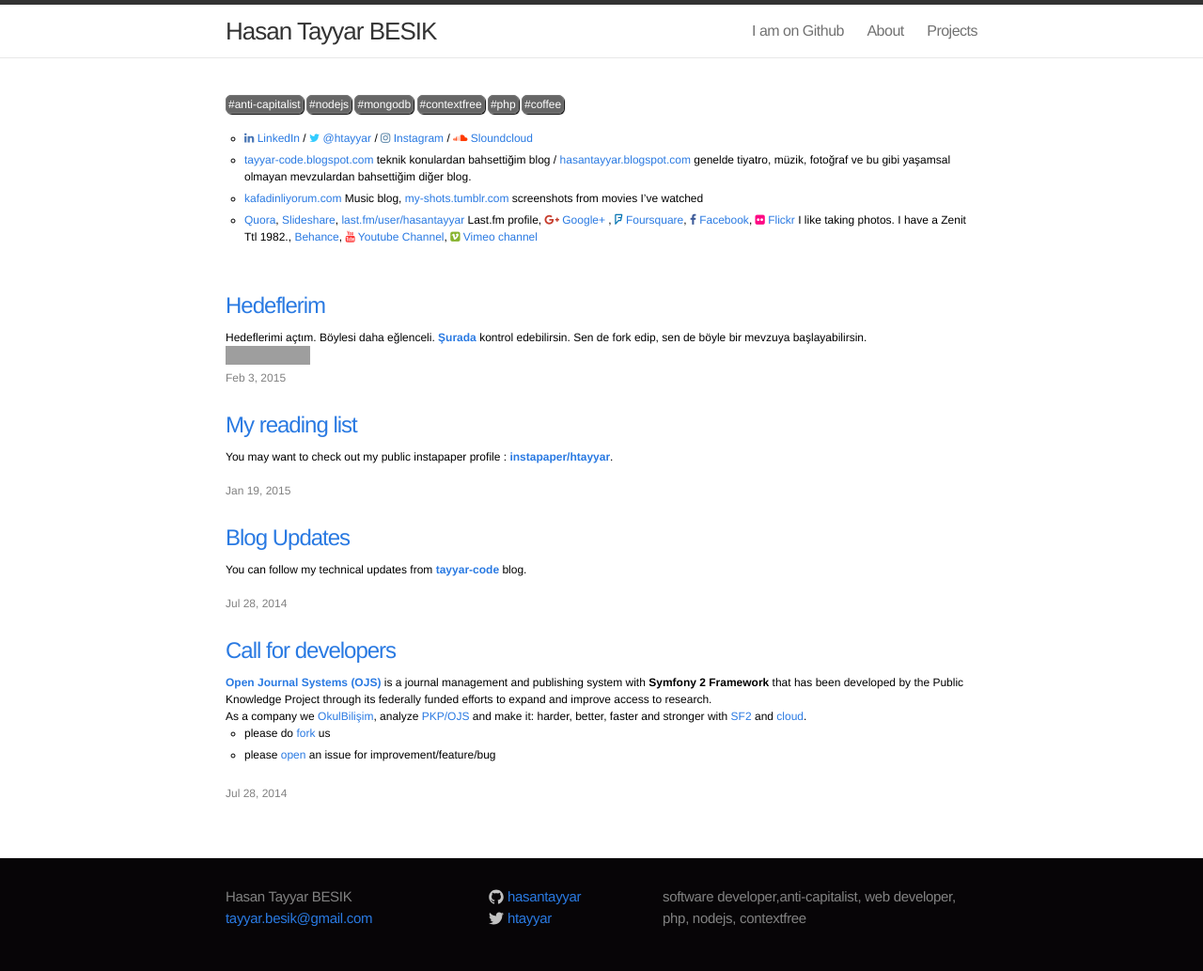
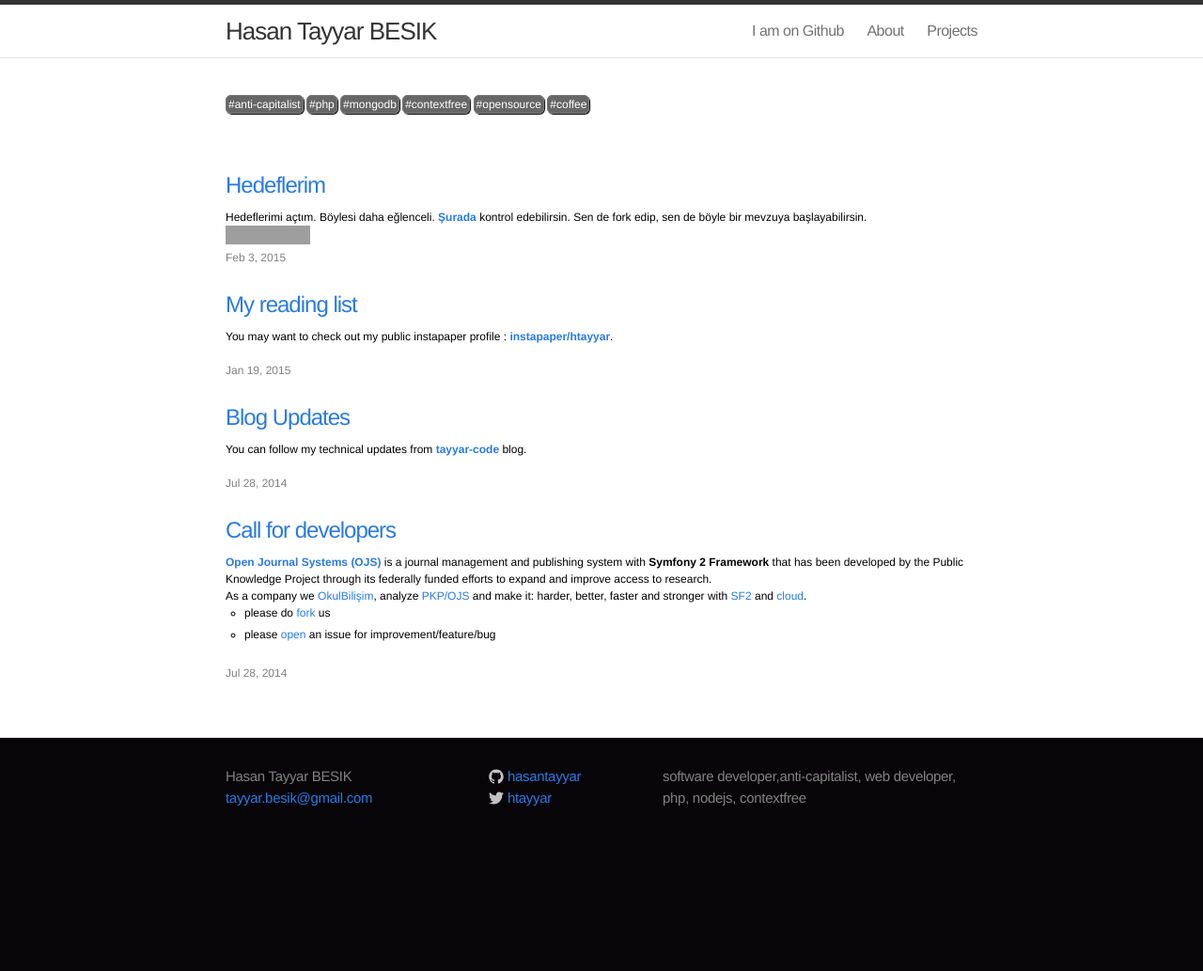
Before and after one commit to hasantayyar/hasantayyar.net, a Jekyll site: the page built from index.html, in a window 1280 px wide. Shown: the whole page at 94% size. Built offline with Jekyll 4.4.1, drawn with Linux system fonts in a browser that asks for light colours; nearby versions of some CDN libraries; some web fonts are replaced; Markdown is read by kramdown in place of the engine named in the settings; after the commit the page ends 905 px from its top, so only the background shows below that; grey boxes are pictures that could not be loaded.

Commit message:
updated about and index page

```diff
--- a/_includes/links.markdown
+++ /dev/null
@@ -1,26 +0,0 @@
-<span class="badge">#anti-capitalist</span>  <span class="badge">#nodejs</span> <span class="badge">#mongodb</span> <span class="badge">#contextfree</span> <span class="badge">#php</span> <span class="badge">#coffee</span>
-<br><br>
-
-- [<span class="fa fa-linkedin" style="color:#4875B4"></span> LinkedIn][linkedin] / [<span class="fa fa-twitter" style="color:#33CCFF"></span> @htayyar][twitter] / [<span class="fa fa-instagram" style="color:#517fa4"></span> Instagram][instagram] / [<span class="fa fa-soundcloud" style="color:#ff3a00"></span> Sloundcloud][s]
-- [tayyar-code.blogspot.com][blog1] teknik konulardan bahsettiğim blog /  [hasantayyar.blogspot.com][blog2] genelde tiyatro, müzik, fotoğraf ve bu gibi yaşamsal olmayan mevzulardan bahsettiğim diğer blog.
-- [kafadinliyorum.com][music-blog] Music blog, [my-shots.tumblr.com][tumblr2] screenshots from movies I've watched
-- [Quora][quora], [Slideshare][slideshare], [last.fm/user/hasantayyar](http://last.fm/user/hasantayyar) Last.fm profile, [<span class="fa fa-google-plus" style="color:#C63D2D"></span>  Google+][plus] , [<span class="fa fa-foursquare" style="color:#0072b1"></span> Foursquare][fq], [<span class="fa fa-facebook" style="color:#3B5998"></span> Facebook][face], [<span class="fa fa-flickr" style="color:#FE0883"></span> Flickr][flickr]  I like taking photos.  I have a Zenit Ttl 1982., [Behance][behance], <span class="fa fa-youtube" style="color:#FF3333"></span> [Youtube Channel][yt], <span class="fa fa-vimeo-square" style="color:#86B32D"></span>  [Vimeo channel][vimeo]
-
-[s]: https://soundcloud.com/hasantayyar
-[vimeo]: http://www.vimeo.com/hasantayyar
-[yt]: http://www.youtube.com/hasantayyar
-[face]: http://www.facebook.com/profile.php?id=585582134
-[twitter]: http://twitter.com/htayyar
-[linkedin]: http://www.linkedin.com/in/hasantayyar
-[blog1]: http://tayyar-code.blogspot.com
-[blog2]: http://hasantayyar.blogspot.com
-[music-blog]: http://kafadinliyorum.com
-[tumblr1]: http://hasantayyar.tumblr.com
-[tumblr2]: http://my-shots.tumblr.com
-[plus]: http://google.com/+HasanTayyarBESIK/
-[quora]: http://www.quora.com/hasan-tayyar-be%c5%9fik
-[slideshare]: http://www.slideshare.net/hasantayyar
-[flickr]: http://www.flickr.com/people/hasantayyar/
-[behance]: https://www.behance.net/hasantayyar
-[fq]: https://foursquare.com/htayyar
-[instagram]: http://instagram.com/tayyarsah
--- a/index.html
+++ b/index.html
@@ -9,9 +9,10 @@
   <ul class="posts">
     <li>
       	<div class="content">
-          {% capture links %}{% include links.markdown %}{% endcapture %}
-          {{ links | markdownify }}
-<br>
+	<span class="badge">#anti-capitalist</span>  <span class="badge">#php</span> <span class="badge">#mongodb</span> <span class="badge">#contextfree</span> <span class="badge">#opensource</span> <span class="badge">#coffee</span>
+<br><br>
+
+	<br>
 	</div>
       <br>
     </li>
```
Also changed, not shown: about.md (+28 -4 lines).
